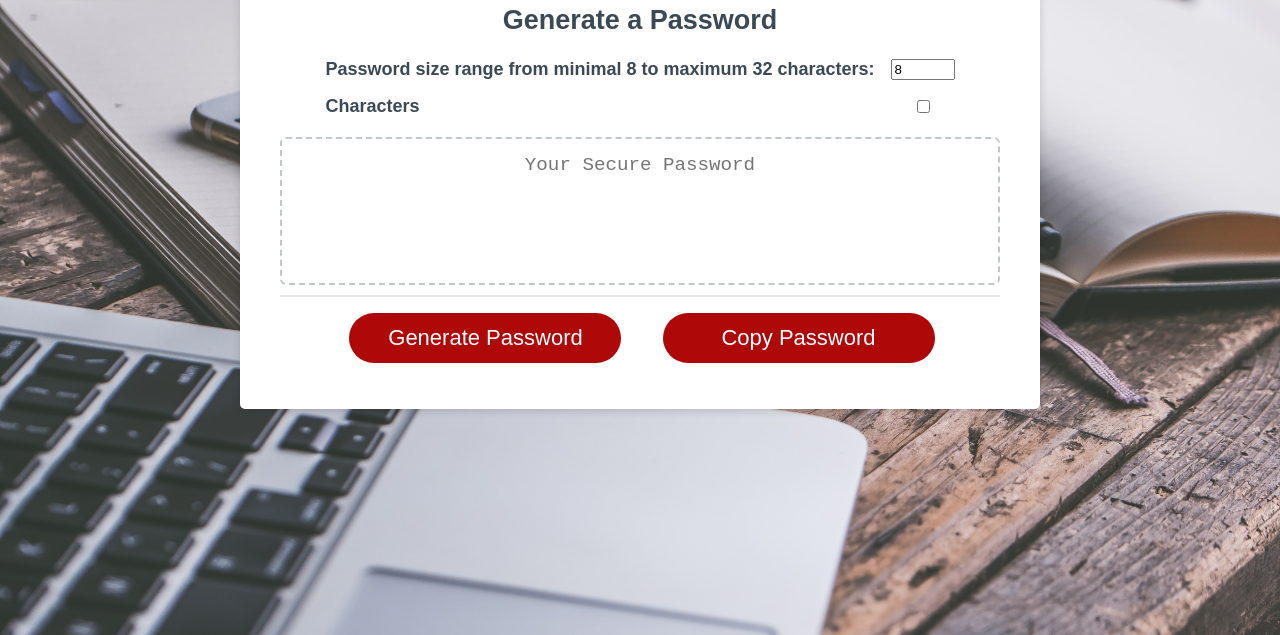
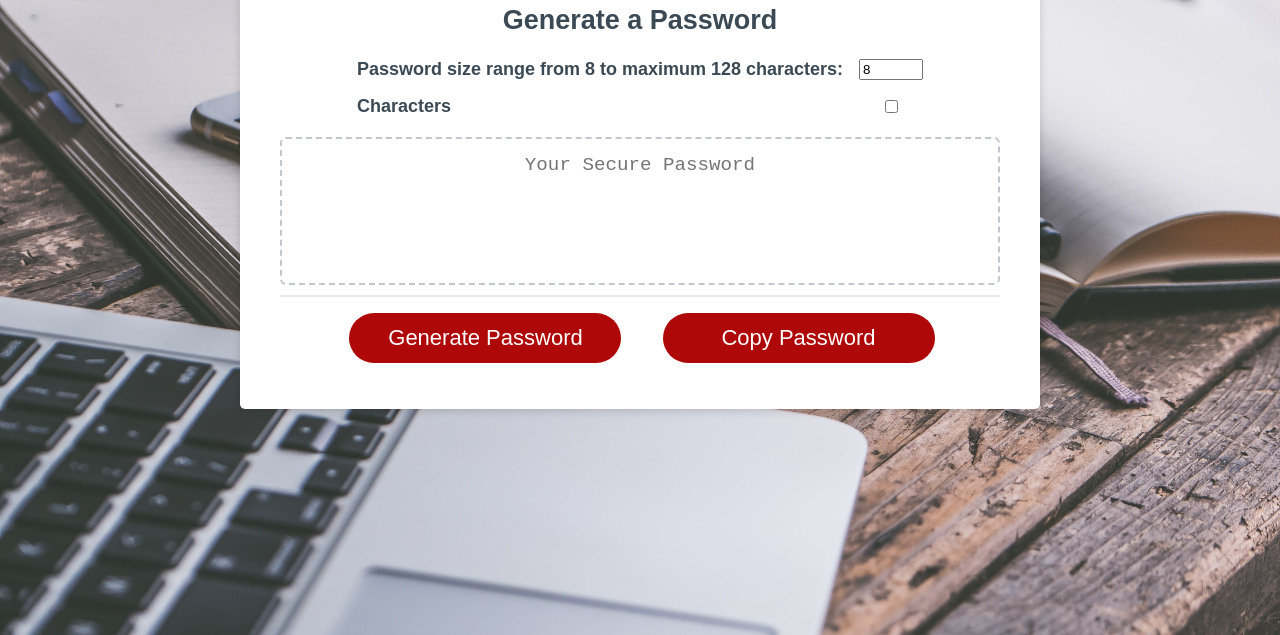
Before and after one commit to lucpizz/Password-Generator, a plain HTML site: page index.html in a window 1280 px wide. Shown: the part 165-800 px from the top of the page. Drawn offline with Linux system fonts and the light colour scheme.

Commit message:
updated index.html file

```diff
--- a/index.html
+++ b/index.html
@@ -44,7 +44,7 @@
       <form class="form-input" aria-label="input size and/or check box to add characters">
 
 
-        <label for="charLength">Password size range from minimal 8 to maximum 32 characters:</label>
+        <label for="charLength">Password size range from 8 to maximum 128 characters:</label>
         <input type="number" id="charLength" min="8" max="128" placeholder="8" value="8" />
 
         <label for="symbols">Characters</label>
```
